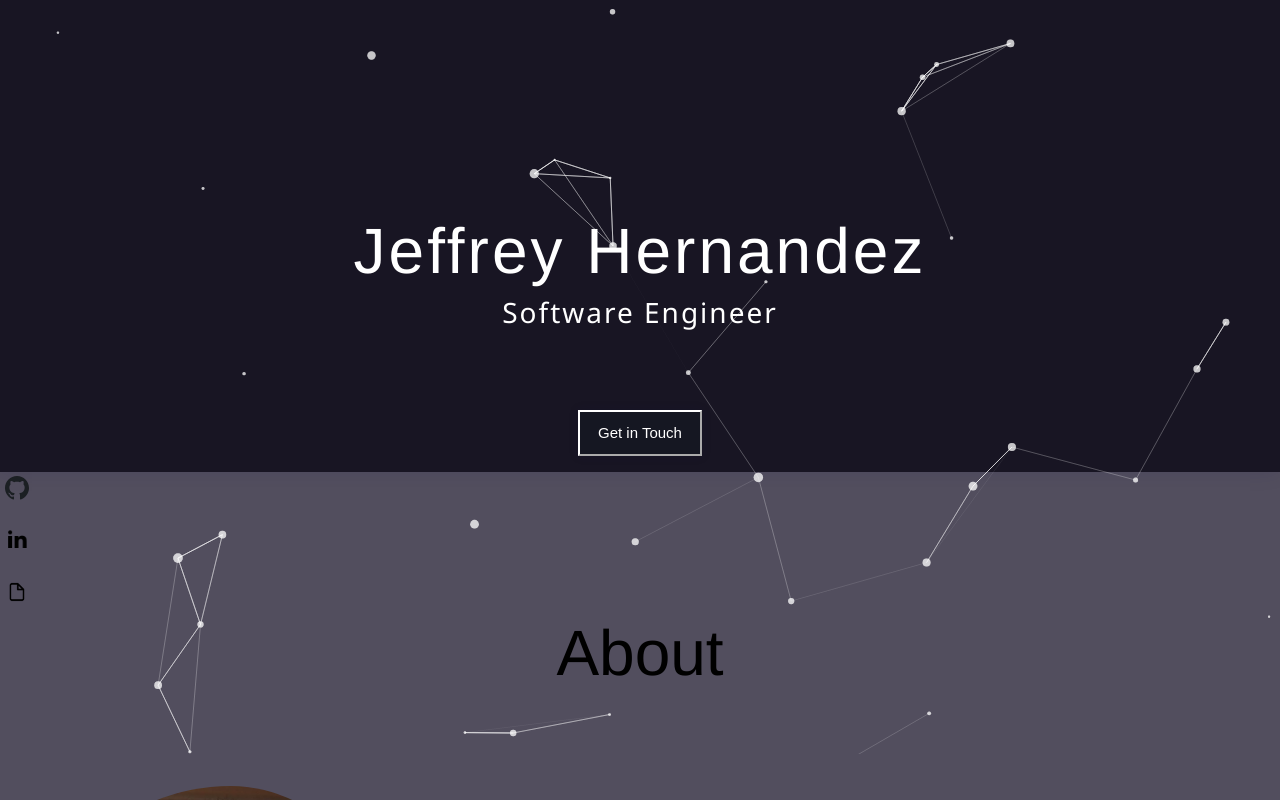
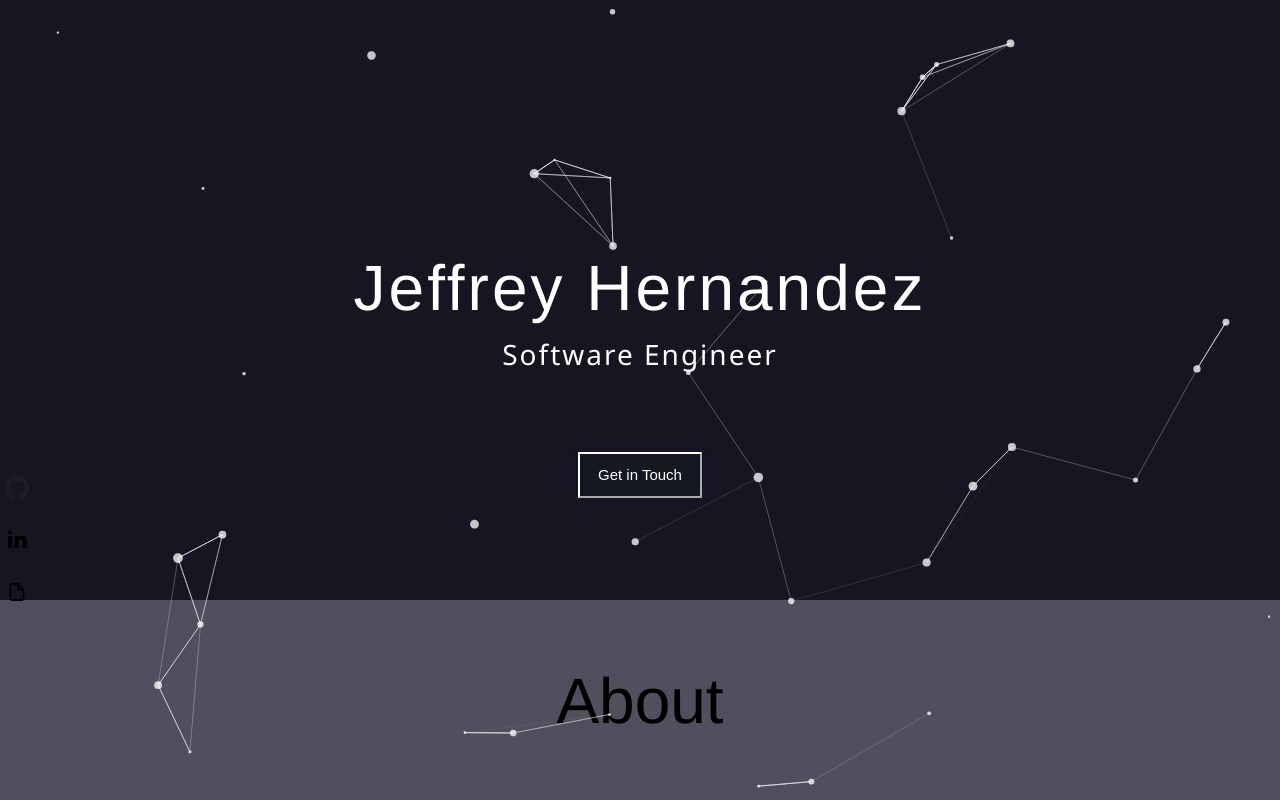
Before and after one commit to JeffreyGHJ/WebsiteResume, a React (Create React App) app: page / in a window 1280 px wide. Shown: the top 800 px of the page. Built offline with nearby package versions, Linux system fonts and the light colour scheme.

Commit message:
Updated header sizing to be consistent when zoom is changed

```diff
--- a/src/Components/header/header.styles.css
+++ b/src/Components/header/header.styles.css
@@ -1,8 +1,8 @@
 .home {
-  min-height: 69vh;
+  height: 75vh;
 }
 .header {
-  /*min-height: 70vh;*/
+  height: 75vh;
   /*background: #446570;*/
   background: #181523;
   background-repeat: no-repeat;
@@ -14,7 +14,9 @@
   z-index: -2;
 }
 .header-h1 {
-  padding: 160px 0 0 0;
+  padding-top: 30vh;
+  padding-bottom: 3rem;
+  margin: 0px;
   text-align: center;
   font-family: 'Helvetica Neue';
   font-size: 64px;
@@ -56,5 +58,5 @@
 #tsparticles {
     position: absolute;
     width: 100%;
-    min-height: 69vh;
+    height: 75vh;
 }
```
